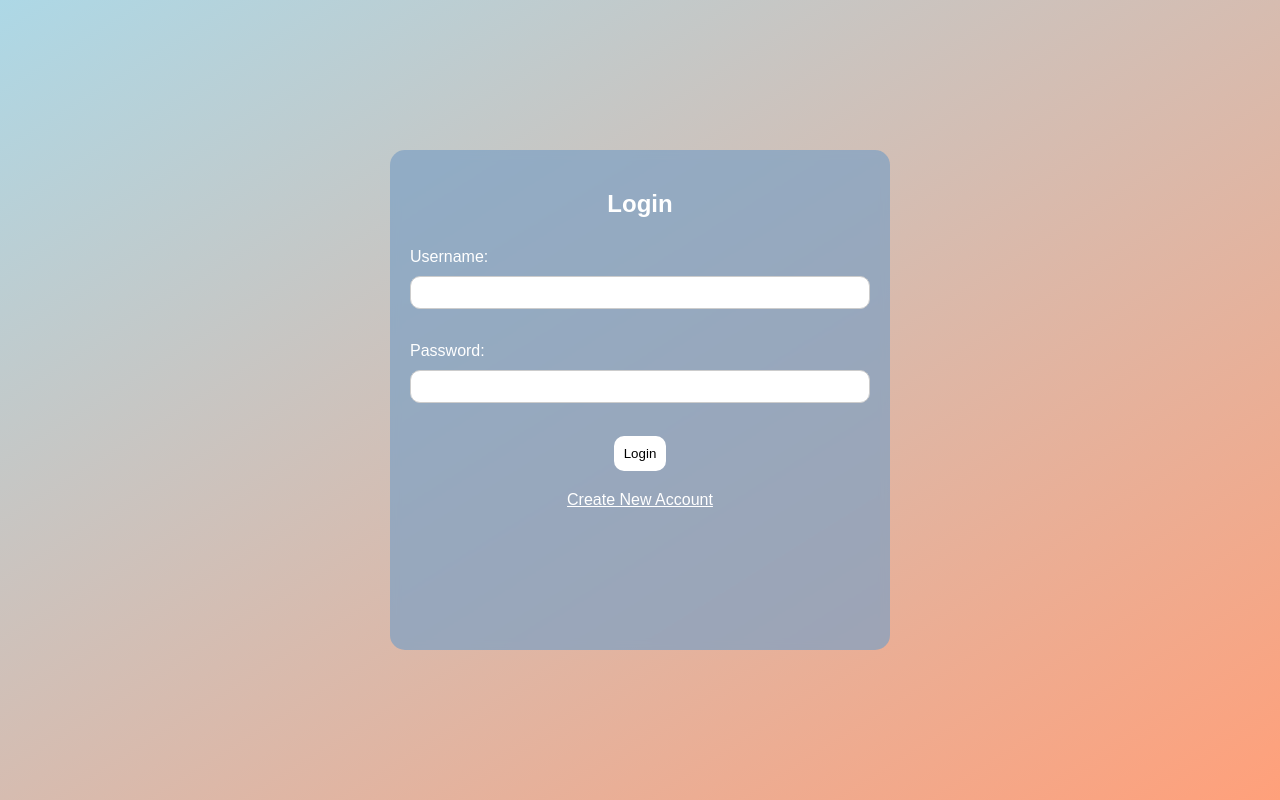
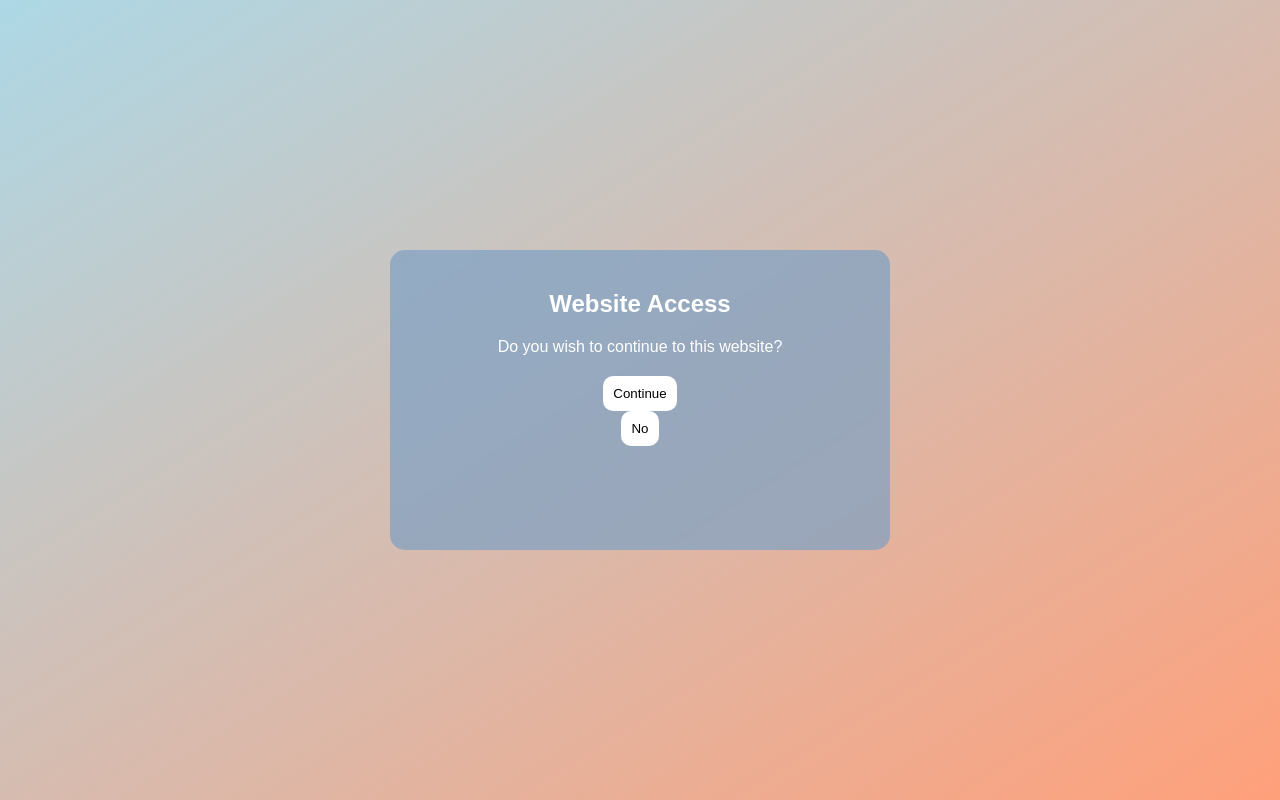
Before and after one commit to tazymo/login, a plain HTML site: page index.html in a window 1280 px wide. Drawn offline with Linux system fonts and the light colour scheme.

Commit message:
Update index.html

```diff
--- a/index.html
+++ b/index.html
@@ -3,7 +3,7 @@
 <head>
     <meta charset="UTF-8">
     <meta name="viewport" content="width=device-width, initial-scale=1.0">
-    <title>Login</title>
+    <title>Website Access</title>
     <style>
         body {
             background: url('/wp9361318-cartoon-nature-4k-wallpapers.jpg') no-repeat center center fixed;
@@ -14,17 +14,17 @@
             font-family: Arial, sans-serif;
         }
 
-        .login-container {
+        .access-container {
             display: flex;
             justify-content: center;
             align-items: center;
             height: 100vh;
         }
 
-        .login-box {
+        .access-box {
             border: 0px solid transparent;
             border-radius: 15px;
-            height: 500px;
+            height: 300px;
             width: 500px;
             background-color: rgba(125, 160, 196, 0.7);
             padding: 20px;
@@ -34,19 +34,8 @@
             color: white;
         }
 
-        form {
-            display: flex;
-            flex-direction: column;
-            align-items: center;
-        }
-
-        input {
-            border: 1px solid #ccc;
-            border-radius: 10px;
-            padding: 8px;
-            margin: 5px 0;
-            width: 100%;
-            box-sizing: border-box;
+        p {
+            margin-bottom: 20px;
         }
 
         button {
@@ -56,36 +45,21 @@
             padding: 10px;
             border-radius: 10px;
             cursor: pointer;
-            margin-top: 10px;
-        }
-
-        label {
-            align-self: flex-start;
-            margin: 10px 0 5px;
-        }
-
-        .create-account {
-            margin-top: 20px;
-            color: white;
-            text-decoration: underline;
-            cursor: pointer;
+            margin: 0 10px;
         }
     </style>
 </head>
 <body>
-    <div class="login-container">
-        <div class="login-box">
-            <h2>Login</h2>
-            <form>
-                <label for="username">Username:</label>
-                <input type="text" id="username" name="username" required>
-                <br>
-                <label for="password">Password:</label>
-                <input type="password" id="password" name="password" required>
-                <br>
-                <button type="submit">Login</button>
+    <div class="access-container">
+        <div class="access-box">
+            <h2>Website Access</h2>
+            <p>Do you wish to continue to this website?</p>
+            <form action="/continue" method="POST">
+                <button type="submit">Continue</button>
             </form>
-            <div class="create-account">Create New Account</div>
+            <form action="/decline" method="POST">
+                <button type="submit">No</button>
+            </form>
         </div>
     </div>
 </body>
```
